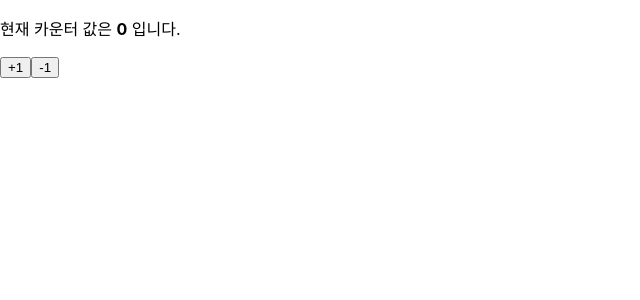
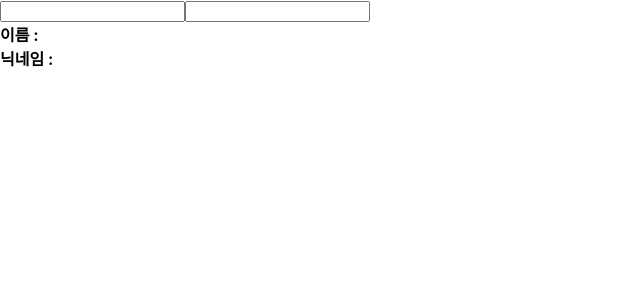
Before and after one commit to JihyeSeo1120/hooks-tutorial, a React (Create React App) app: page / in a window 1280 px wide. Shown: the top 300 px of the page, without its empty margins (0-640 px from the left). Built offline with nearby package versions, Linux system fonts and the light colour scheme.

Commit message:
useReducer - Info.js

```diff
--- a/src/App.js
+++ b/src/App.js
@@ -1,8 +1,8 @@
 import React, { useState } from "react";
-import Counter from "./Counter";
+import Info from "./Info";
 
 const App = () => {
-  return <Counter />;
+  return <Info />;
 };
 
 export default App;
--- a/src/Info.js
+++ b/src/Info.js
@@ -1,31 +1,26 @@
-import React, { useEffect, useState } from "react";
+import React, { useEffect, useState, useReducer } from "react";
+
+function reducer(state, action) {
+  return {
+    ...state,
+    [action.name]: action.value,
+  };
+}
 
 const Info = () => {
-  const [name, setName] = useState("");
-  const [nickname, setNickname] = useState("");
+  const [state, dispatch] = useReducer(reducer, { name: "", nickname: "" });
 
-  useEffect(() => {
-    console.log("effect");
-    console.log("name : ", name);
-    return () => {
-      console.log("cleanup");
-      console.log("name : ", name); //업데이트되기 직전의 값
-    };
-  }, []);
+  const { name, nickname } = state;
 
-  const onChangeName = (e) => {
-    setName(e.target.value);
-  };
-
-  const onChangeNickname = (e) => {
-    setNickname(e.target.value);
+  const onChange = (e) => {
+    dispatch(e.target);
   };
 
   return (
     <div>
       <div>
-        <input value={name} onChange={onChangeName} />
-        <input value={nickname} onChange={onChangeNickname} />
+        <input name="name" value={name} onChange={onChange} />
+        <input name="nickname" value={nickname} onChange={onChange} />
       </div>
       <div>
         <div>
```
